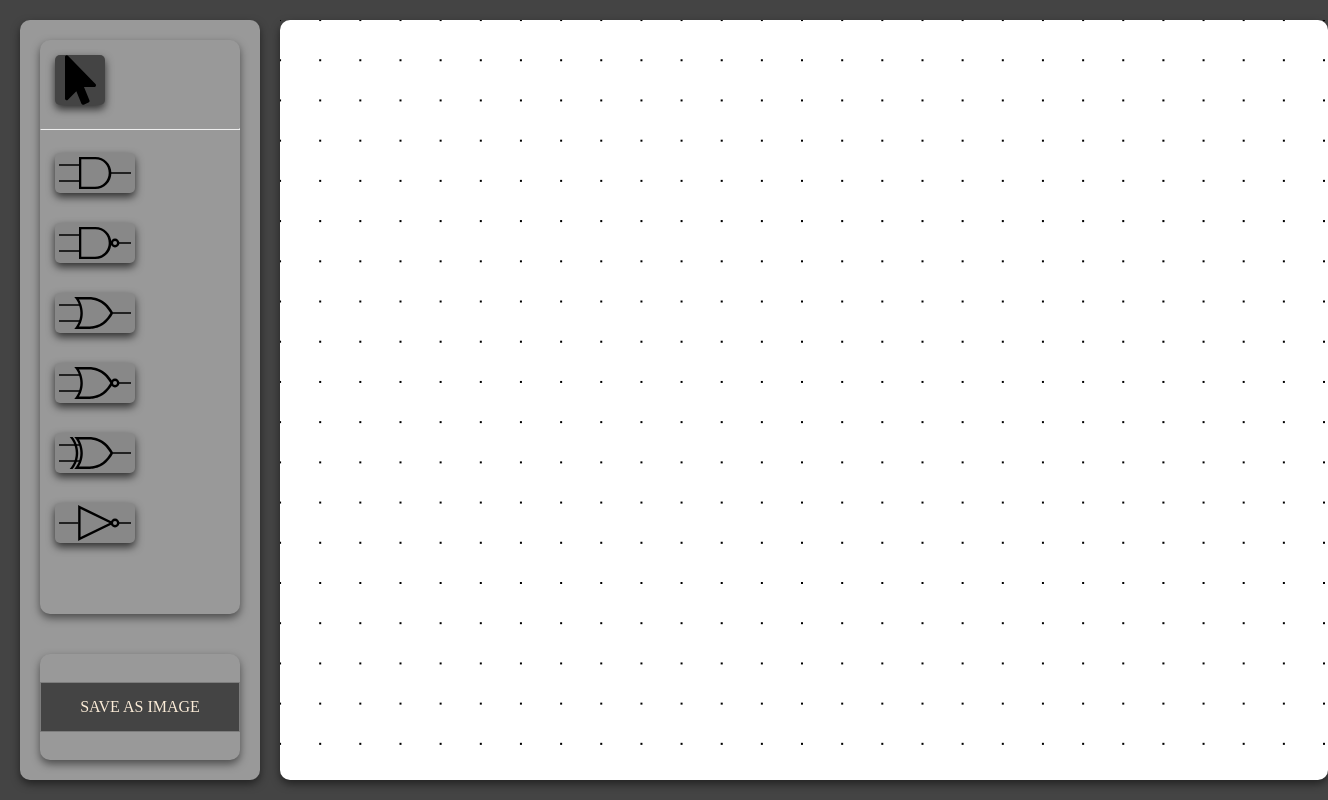
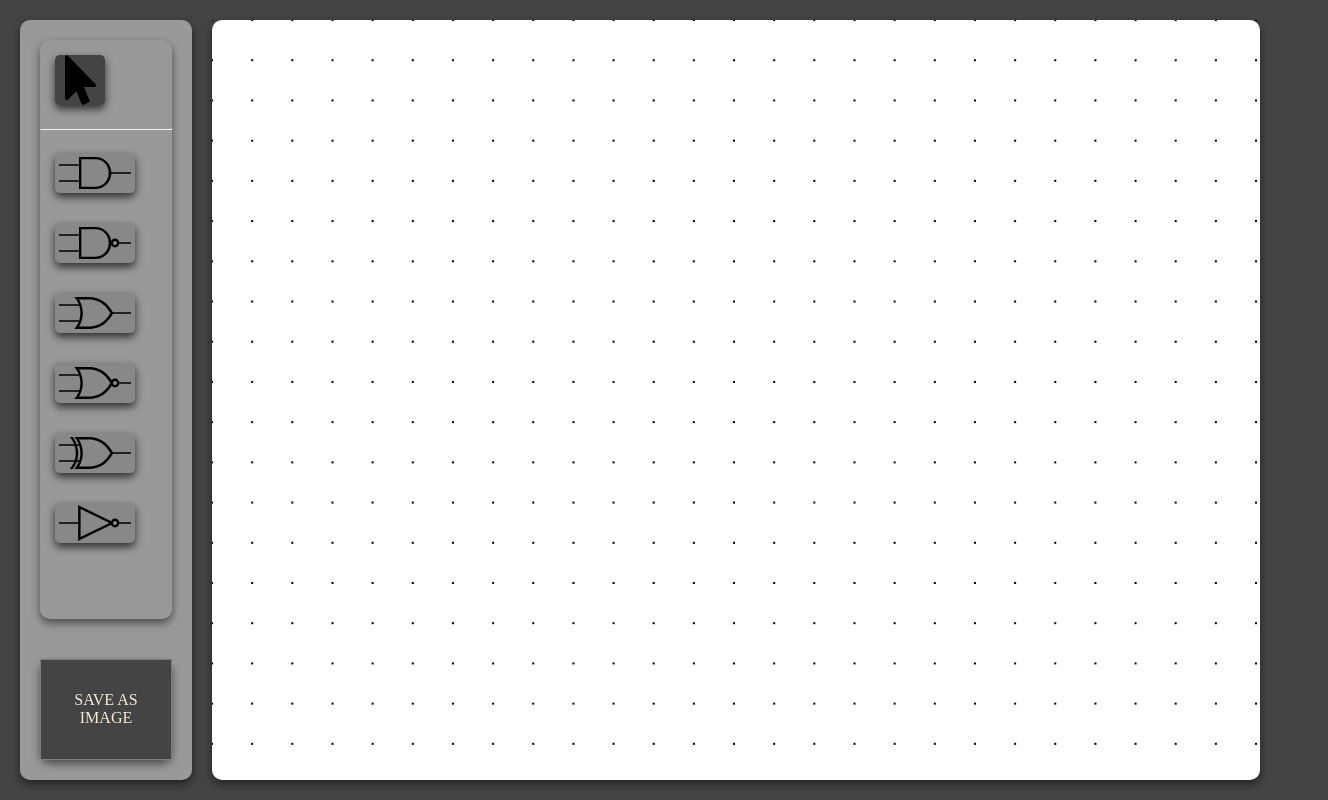
Before and after one commit to OmarAlMasadeh/LogicGatesSchematicPainter, a plain HTML site: page index.html in a window 1280 px wide. Shown: the whole page, 1328 px wide, since content can reach past the window. Drawn offline with Linux system fonts and the light colour scheme.

Commit message:
Update main.css

```diff
--- a/style/main.css
+++ b/style/main.css
@@ -42,8 +42,9 @@ div {
   align-items: center;
 }
 #save-btn {
-  width: 200px;
-  height: 50px;
+  width: 100%;
+  height: 100%;
+  font-size: 16px;
   background-color: #444444;
   color: antiquewhite;
   border: solid rgba(255, 255, 255, 0.3) 1px;
```
